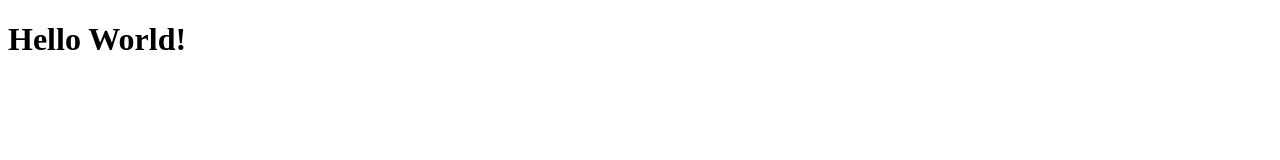
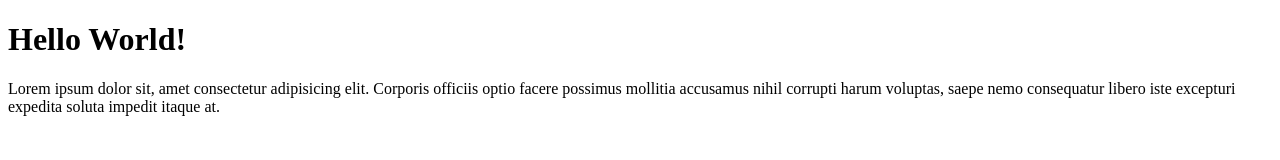
Before and after one commit to nathanielgtg/abey-coba-git, a plain HTML site: page index.html in a window 1280 px wide. Drawn offline with Linux system fonts and the light colour scheme.

Commit message:
menambahkan paragraf

```diff
--- a/index.html
+++ b/index.html
@@ -7,5 +7,6 @@
 </head>
 <body>
     <h1>Hello World!</h1>
+    <p>Lorem ipsum dolor sit, amet consectetur adipisicing elit. Corporis officiis optio facere possimus mollitia accusamus nihil corrupti harum voluptas, saepe nemo consequatur libero iste excepturi expedita soluta impedit itaque at.</p>
 </body>
 </html>
```
